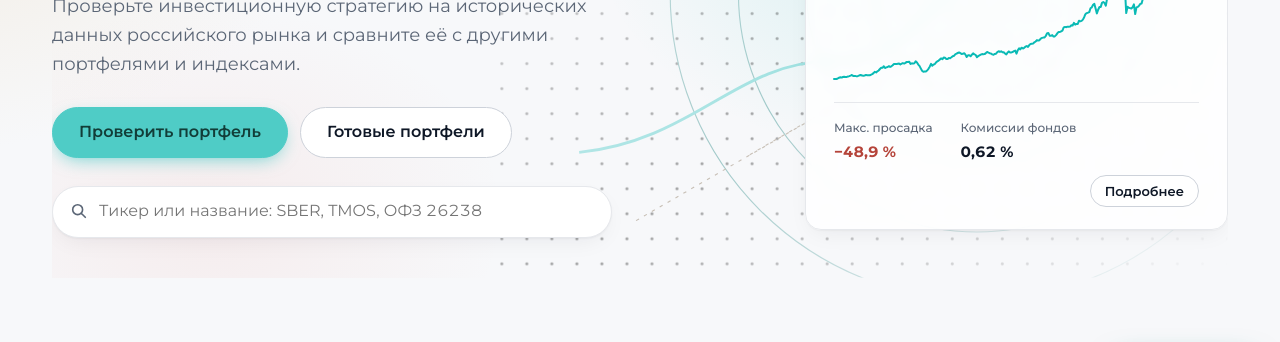
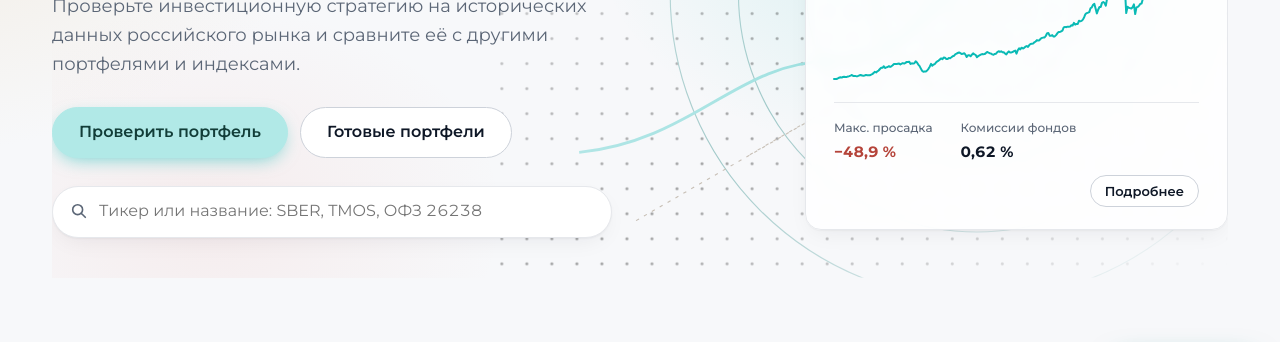
Before and after one commit to rudnitskiyds-prog/invest-analytics, a plain HTML site: page web/index.html in a window 1280 px wide. Shown: the part 397-739 px from the top of the page. Drawn offline with Linux system fonts and the light colour scheme; no server answers.

Commit message:
Кнопки: заливка того же тона, что в тепловой карте корреляций (0,29)
--brand-fill теперь #B1E9E7 (тон ячейки корреляции 0,29), --brand-fill-hover #9BE3E1 (тон 0,4) —
светлее и мягче прежнего #4FCCC6. Контраст текста на заливке — 8,96 и 8,27 (с запасом над AA).

Co-Authored-By: Claude Sonnet 5 <noreply@anthropic.com>

```diff
--- a/web/css/tokens.css
+++ b/web/css/tokens.css
@@ -43,8 +43,8 @@
   --brand: #0ABAB5;
   --brand-strong: #067470;
   --brand-soft: #E3F7F6;
-  --brand-fill: #4FCCC6;        /* мягче и светлее --brand: заливка кнопок, кружков и плашек */
-  --brand-fill-hover: #39C2BC;
+  --brand-fill: #B1E9E7;        /* заливка кнопок/кружков: тот же тон, что в тепловой карте корреляций при 0,29 */
+  --brand-fill-hover: #9BE3E1;  /* тот же ряд, что при корреляции 0,4 */
   --accent: var(--rose);
   --pos: #138A7A;   /* линии и заливки */
   --neg: #D8574C;
```
